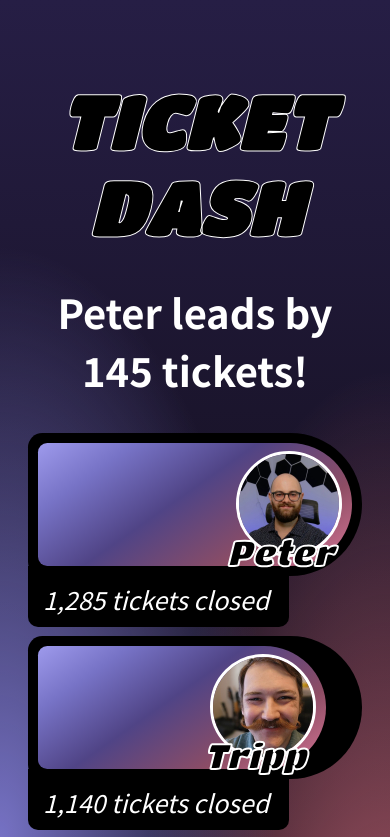
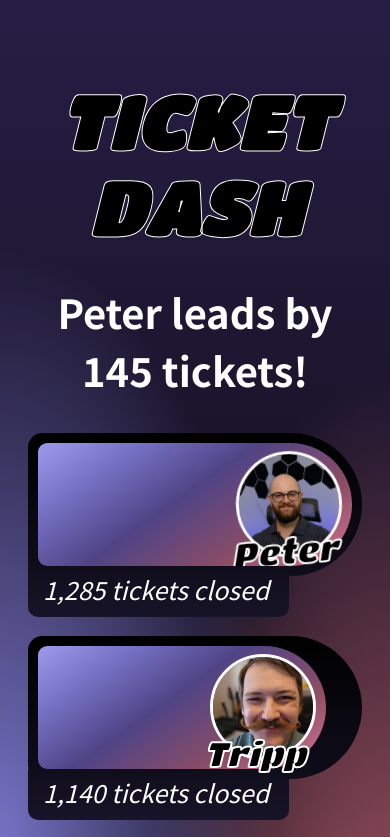
Before and after one commit to PxlH00t/TicketDash, a plain HTML site: page index.html in a window 390 px wide. Shown: the top 837 px of the page. Drawn offline with Linux system fonts and the light colour scheme.

Commit message:
ticket dash

```diff
--- a/script.js
+++ b/script.js
@@ -34,6 +34,7 @@ function createRaceLanes() {
         const avatar = lane.querySelector(".racer-avatar");
         const progressBar = lane.querySelector(".race-progress");
         const track = lane.querySelector(".race-track");
+        const racerElement = lane.querySelector(".racer");
 
         name.textContent = racer.name;
         tickets.textContent = "0 tickets closed";
@@ -41,14 +42,14 @@ function createRaceLanes() {
         avatar.src = racer.image;
         avatar.alt = racer.name;
 
-        // Store references to this racer's elements
         racer.elements = {
             lane,
             name,
             tickets,
             avatar,
             progressBar,
-            track
+            track,
+            racerElement
         };
 
         container.appendChild(lane);
@@ -67,12 +68,16 @@ function setupRace() {
             : 0;
 
         racer.elements.tickets.textContent = "0 tickets closed";
+
+        // Stop any previous winner animation
+        racer.elements.racerElement.classList.remove("winner");
     });
 
     raceProgress = 0;
     updateRacerPositions();
 
-    document.getElementById("race-results").textContent = "Calculating results...";
+    document.getElementById("race-results").textContent =
+        "Calculating results...";
 }
 
 // Easing function for smooth movement
@@ -92,7 +97,7 @@ function updateRacerPositions() {
 
         const position = maxDistance * racer.progress * raceProgress;
 
-        // Retains your existing 30px adjustment
+        // Retains your existing 30px adjustment and 115px minimum
         progressBar.style.width =
             `${Math.max(115, position + avatar.offsetWidth - 30)}px`;
     });
@@ -164,6 +169,9 @@ function showResults() {
         return;
     }
 
+    // Start the winner's rotation animation
+    leader.elements.racerElement.classList.add("winner");
+
     if (racers.length === 1) {
         results.textContent = `${leader.name} is racing solo!`;
         return;
@@ -199,6 +207,12 @@ document.addEventListener("DOMContentLoaded", async () => {
         createRaceLanes();
         startRace();
 
+        const replayButton = document.getElementById("replay-button");
+
+        if (replayButton) {
+            replayButton.addEventListener("click", startRace);
+        }
+
         window.addEventListener("resize", updateRacerPositions);
 
     } catch (error) {
--- a/style.css
+++ b/style.css
@@ -38,7 +38,10 @@ h1 {
 }
 
 .race-track{
-    background-color: black;
+    background: linear-gradient(
+        black 0%,
+        #100D1B 100%
+    );
     padding: 10px;
     border-radius: 20px 100px 100px 20px;
     position: relative;
@@ -49,7 +52,8 @@ h1 {
 .ticket-container {
     position: absolute;
     background-color: black;
-    padding: 5px;
+    padding-left: 5px;
+    padding-top: 0px;
     padding-right: 20px;
     padding-bottom: 10px;
     border-radius: 0px 0px 10px 0px;
@@ -97,7 +101,7 @@ h1 {
     font-size: 35px;
     -webkit-text-stroke: 2px white;
     position: absolute;
-    top: 75%;
+    top: 73%;
     left: 40%;
     white-space: nowrap;
     z-index: 10;
@@ -108,12 +112,32 @@ h1 {
     .ticket-container {
         top: 93%;
         left: 0px;
-        padding-top: 15px;
+        padding-top: 5px;
         padding-left: 15px;
         border-radius: 0px 00px 10px 10px;
+        background-color: #100D1B;
+        background: linear-gradient(
+            #100D1B 0%,
+            #181429 100%
+        );
     }
 
     .race-track {
         margin-bottom: 60px;
     }
 }
+
+@keyframes winnerWiggle {
+    0%, 100% {
+        transform: rotate(-5deg);
+    }
+
+    50% {
+        transform: rotate(5deg);
+    }
+}
+
+.winner {
+    animation: winnerWiggle 1s ease-in-out infinite;
+    transform-origin: center center;
+}
```
